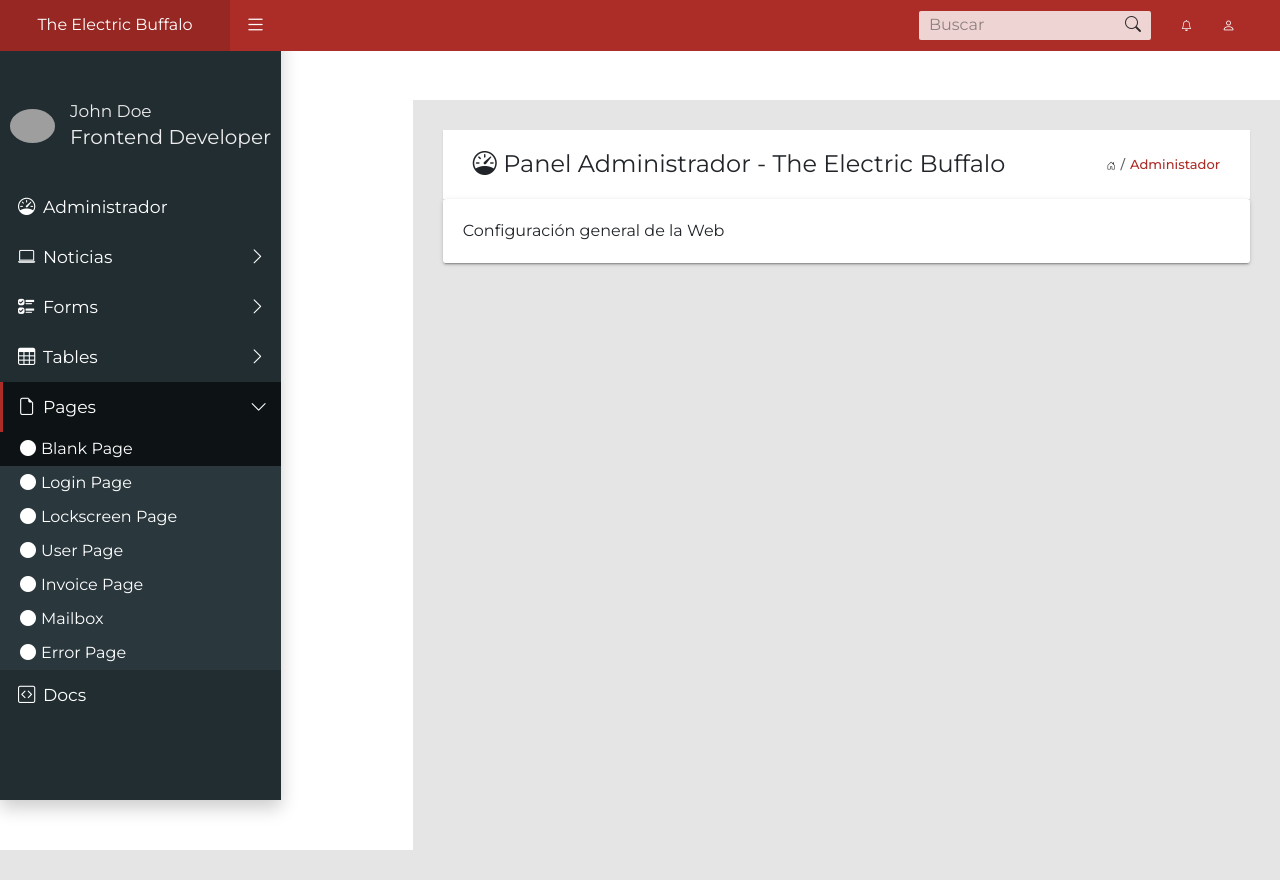
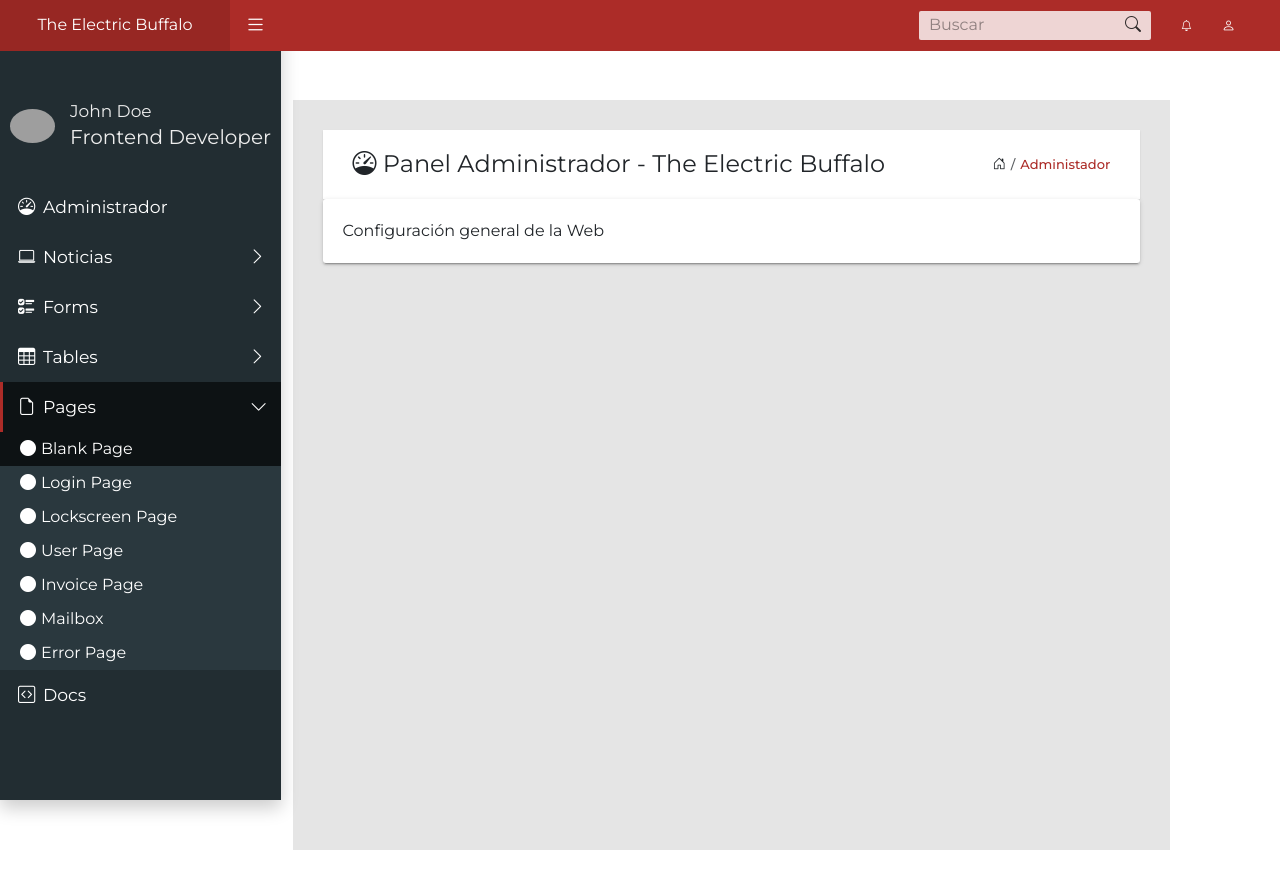
Before and after one commit to PilarFernandezNieto/ProyectoBufalo, a PHP site: page /admin in a window 1280 px wide. Before the commit the page ends 850 px from the top, so only its background shows below. Run offline with PHP 8.4, Linux system fonts and the light colour scheme; style sheets or scripts are compiled from the project's sources; some libraries are stand-ins or nearby versions; some web fonts are replaced; grey boxes are pictures that could not be loaded.

Commit message:
ajustes estilos panel administrador

```diff
--- a/admin/index.php
+++ b/admin/index.php
@@ -3,13 +3,13 @@
 require "../includes/app.php";
 incluirTemplate("sidebar_menu");
 ?>
-<main class="app-content">
+<main class="app-content contenedor seccion admin">
   <div class="app-title">
     <div>
       <h1><i class="bi bi-speedometer"></i> Panel Administrador - The Electric Buffalo</h1>
     </div>
     <ul class="app-breadcrumb breadcrumb">
-      <li class="breadcrumb-item"><i class="bi bi-house-door fs-6"></i></li>
+      <li class="breadcrumb-item"><i class="bi bi-house-door"></i></li>
       <li class="breadcrumb-item"><a href="#">Administador</a></li>
     </ul>
   </div>
--- a/src/scss/layout/_admin.scss
+++ b/src/scss/layout/_admin.scss
@@ -63,12 +63,13 @@
         background-color: $exito;
     }
 }
-.listado_noticias {
+.listado_noticias, .admin {
     margin-top: 10rem;
     h1 {
         text-align: center;
     }
 }
+
 .dataTables_filter, .dataTables_length {
     margin-bottom: 3rem;
 }
```
Also changed, not shown: build/css/app.css, 2 other files.
